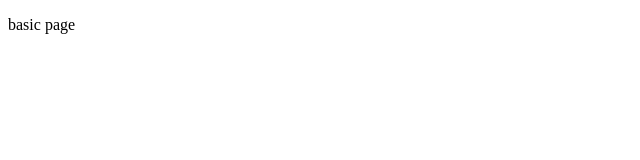
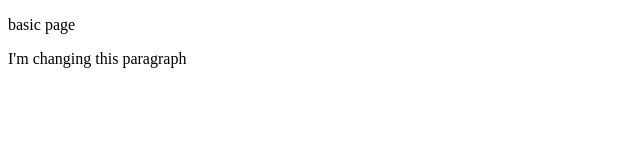
Before and after one commit to Chanel98/basicpage, a plain HTML site: page index.html in a window 1280 px wide. Shown: the whole page, without its empty margins (0-640 px from the left). Drawn offline with Linux system fonts and the light colour scheme.

Commit message:
html basicpage
Chanel

```diff
--- a/index.html
+++ b/index.html
@@ -5,5 +5,7 @@
 </head>
 <body>
 	<p>basic page</p>
+		<p>I'm changing this paragraph</p>
+
 </body>
 </html>
```
